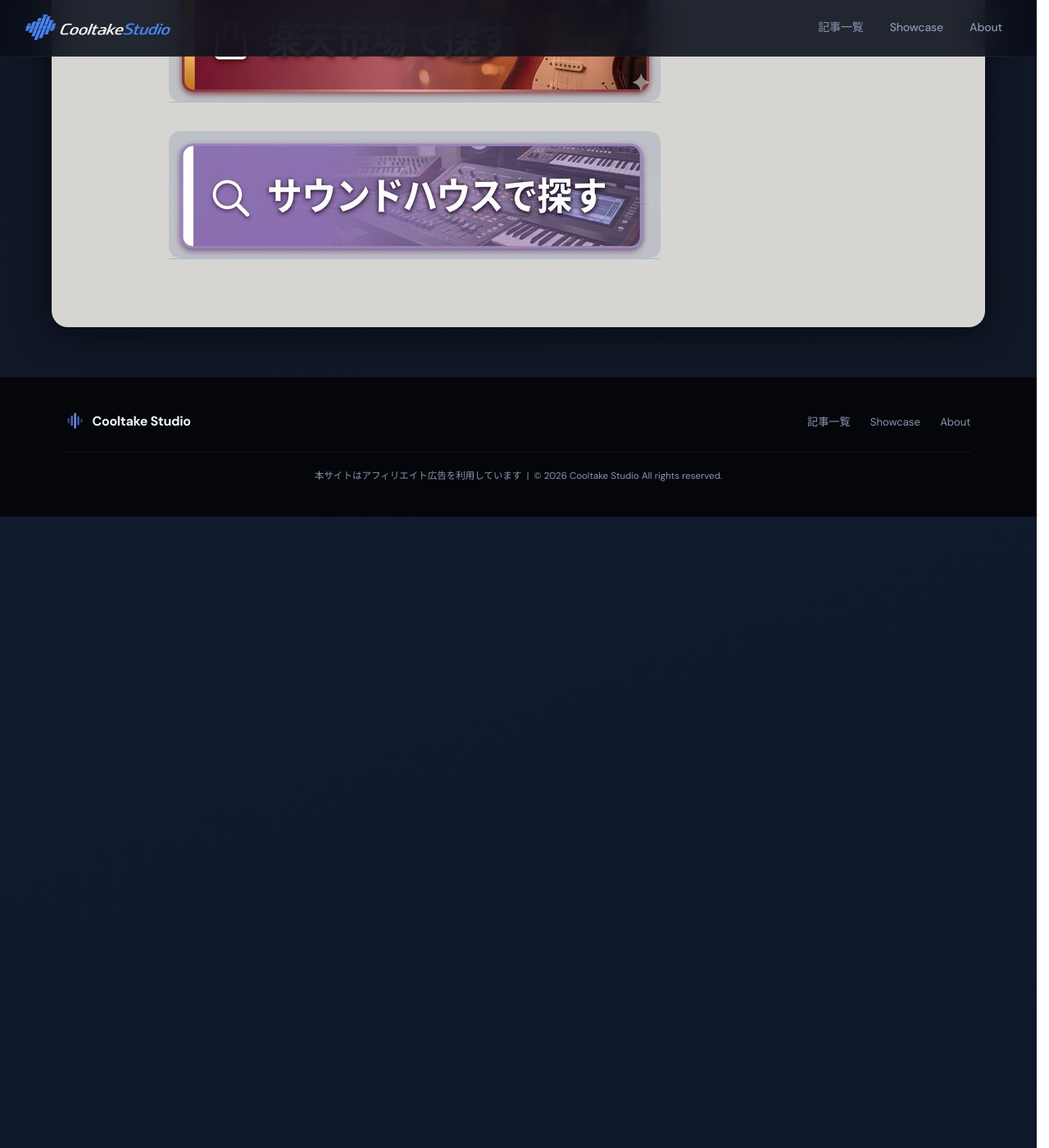
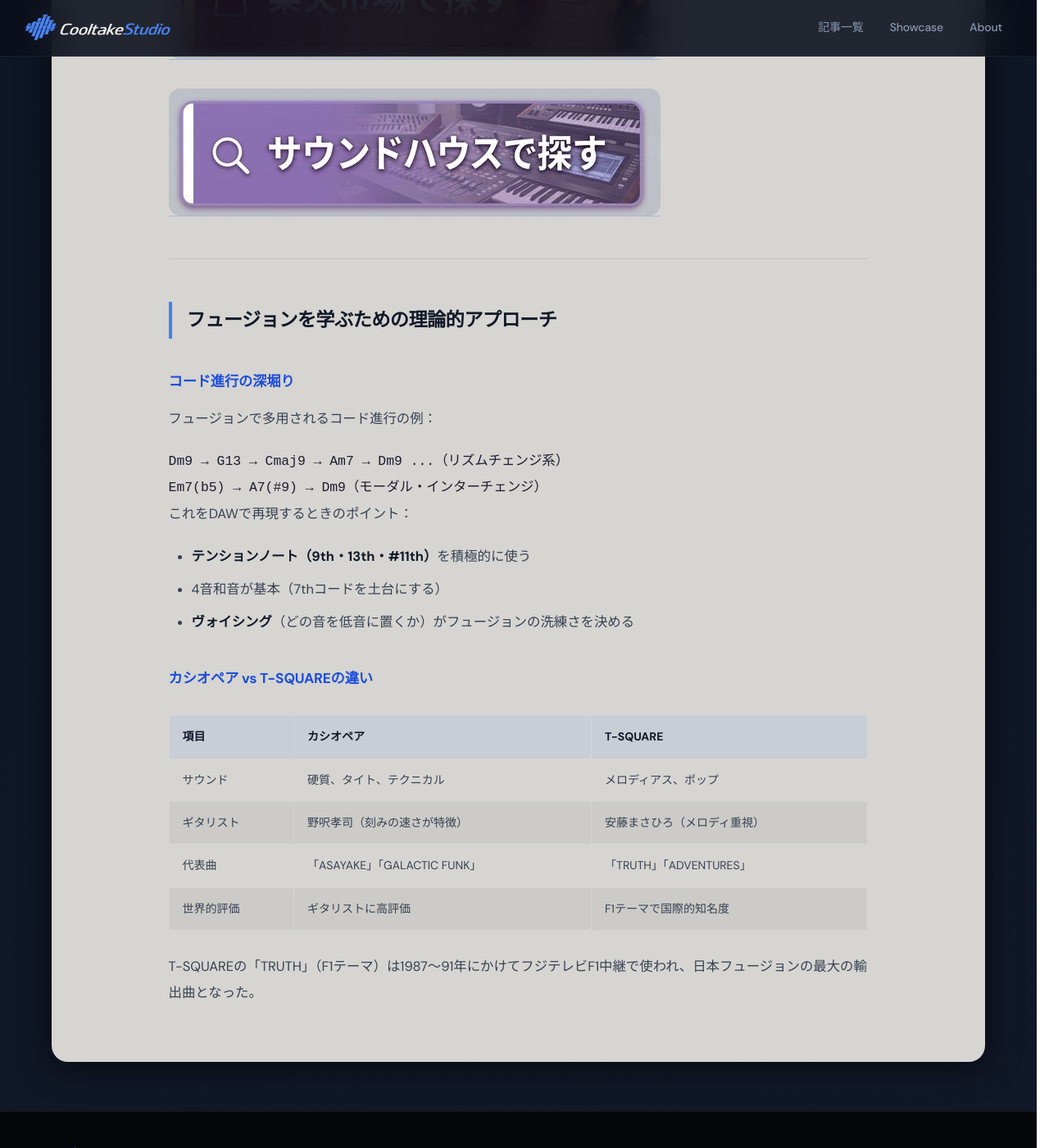
Before and after one commit to cooltake/cooltake-staging, a Jekyll site: the page built from _posts/2026-05-30-japan-music-04-godiego-fusion.md, in a window 1280 px wide and 1400 px high, scrolled down 4260 px. Shown: the whole window at 82% size. Built offline with Jekyll 4.4.1, drawn with Linux system fonts in a browser that asks for light colours; some web fonts are replaced; some of the changed text lies outside the part shown.

Commit message:
fix: fix affiliate links and add deep-dive content to japan music series

````diff
--- a/_posts/2026-05-30-japan-music-04-godiego-fusion.md
+++ b/_posts/2026-05-30-japan-music-04-godiego-fusion.md
@@ -39,7 +38,7 @@
 - **Eventide Harmonizer**：ピッチシフターを使った空間系エフェクト
 
 <div style="margin:1.5rem 0;">
-<a href="https://h.accesstrade.net/sp/cc?rk=0100pdhv00n9hy" rel="nofollow" referrerpolicy="no-referrer-when-downgrade" style="display:inline-block;text-decoration:none;">
+<a href="https://h.accesstrade.net/sp/cc?rk=0100pdhv00n9hy&url=https%3A%2F%2Fwww.soundhouse.co.jp%2Fsearch%2Findex%3Fs_category_cd%3D310%26s_maker_cd%3D%26s_search_all%3D%26s_ord%3D" rel="nofollow" referrerpolicy="no-referrer-when-downgrade" style="display:inline-block;text-decoration:none;">
 <img src="/assets/images/btn-soundhouse.jpg" alt="サウンドハウスで探す" width="600" height="155" style="max-width:100%;height:auto;border-radius:14px;display:block;">
 </a>
 </div>
@@ -76,7 +75,7 @@
 フュージョンに不可欠なエレピサウンド：
 
 <div style="margin:1.5rem 0;">
-<a href="https://hb.afl.rakuten.co.jp/ichiba/2c3fa5a0.94ef6741.2c3fa5a1.98b5e1ce/?pc=https%3A%2F%2Fsearch.rakuten.co.jp%2Fsearch%2Fmall%2F%25E3%2582%25AD%25E3%2583%25BC%25E3%2583%259C%25E3%2583%25BC%25E3%2583%2589%2BMIDI%2F" rel="nofollow" referrerpolicy="no-referrer-when-downgrade" style="display:inline-block;text-decoration:none;">
+<a href="https://hb.afl.rakuten.co.jp/ichiba/54518dd8.3792440a.54518dd9.03b99be4/?pc=https%3A%2F%2Fsearch.rakuten.co.jp%2Fsearch%2Fmall%2F%25E3%2582%25AD%25E3%2583%25BC%25E3%2583%259C%25E3%2583%25BC%25E3%2583%2589%2BMIDI%2F" rel="nofollow" referrerpolicy="no-referrer-when-downgrade" style="display:inline-block;text-decoration:none;">
 <img src="/assets/images/btn-rakuten.jpg" alt="楽天市場で探す" width="600" height="155" style="max-width:100%;height:auto;border-radius:14px;display:block;">
 </a>
 </div>
@@ -105,7 +104,7 @@
 ### 関連アルバム・CDを探す
 
 <div style="margin:1.5rem 0;">
-<a href="https://hb.afl.rakuten.co.jp/ichiba/2c3fa5a0.94ef6741.2c3fa5a1.98b5e1ce/?pc=https%3A//search.rakuten.co.jp/search/mall/%E3%82%B4%E3%83%80%E3%82%A4%E3%82%B4%2B%E3%82%AB%E3%82%B7%E3%82%AA%E3%83%9A%E3%82%A2%2BT-SQUARE%2BCD/" rel="nofollow" referrerpolicy="no-referrer-when-downgrade" style="display:inline-block;text-decoration:none;">
+<a href="https://hb.afl.rakuten.co.jp/ichiba/54518dd8.3792440a.54518dd9.03b99be4/?pc=https%3A//search.rakuten.co.jp/search/mall/%E3%82%B4%E3%83%80%E3%82%A4%E3%82%B4%2B%E3%82%AB%E3%82%B7%E3%82%AA%E3%83%9A%E3%82%A2%2BT-SQUARE%2BCD/" rel="nofollow" referrerpolicy="no-referrer-when-downgrade" style="display:inline-block;text-decoration:none;">
 <img src="/assets/images/btn-rakuten.jpg" alt="楽天市場で探す" width="600" height="155" style="max-width:100%;height:auto;border-radius:14px;display:block;">
 </a>
 </div>
@@ -113,7 +112,7 @@
 ### 関連書籍・教則本を探す
 
 <div style="margin:1.5rem 0;">
-<a href="https://hb.afl.rakuten.co.jp/ichiba/2c3fa5a0.94ef6741.2c3fa5a1.98b5e1ce/?pc=https%3A//search.rakuten.co.jp/search/mall/%E9%9F%B3%E6%A5%BD%E7%90%86%E8%AB%96%2B%E3%83%95%E3%83%A5%E3%83%BC%E3%82%B8%E3%83%A7%E3%83%B3%2B%E6%9C%AC/" rel="nofollow" referrerpolicy="no-referrer-when-downgrade" style="display:inline-block;text-decoration:none;">
+<a href="https://hb.afl.rakuten.co.jp/ichiba/54518dd8.3792440a.54518dd9.03b99be4/?pc=https%3A//search.rakuten.co.jp/search/mall/%E9%9F%B3%E6%A5%BD%E7%90%86%E8%AB%96%2B%E3%83%95%E3%83%A5%E3%83%BC%E3%82%B8%E3%83%A7%E3%83%B3%2B%E6%9C%AC/" rel="nofollow" referrerpolicy="no-referrer-when-downgrade" style="display:inline-block;text-decoration:none;">
 <img src="/assets/images/btn-rakuten.jpg" alt="楽天市場で探す" width="600" height="155" style="max-width:100%;height:auto;border-radius:14px;display:block;">
 </a>
 </div>
@@ -121,13 +120,41 @@
 ### 関連機材・楽器を探す
 
 <div style="margin:1.5rem 0;">
-<a href="https://hb.afl.rakuten.co.jp/ichiba/2c3fa5a0.94ef6741.2c3fa5a1.98b5e1ce/?pc=https%3A//search.rakuten.co.jp/search/mall/%E3%82%B7%E3%83%B3%E3%82%BB%E3%82%B5%E3%82%A4%E3%82%B6%E3%83%BC%2B%E3%82%AD%E3%83%BC%E3%83%9C%E3%83%BC%E3%83%89/" rel="nofollow" referrerpolicy="no-referrer-when-downgrade" style="display:inline-block;text-decoration:none;">
+<a href="https://hb.afl.rakuten.co.jp/ichiba/54518dd8.3792440a.54518dd9.03b99be4/?pc=https%3A//search.rakuten.co.jp/search/mall/%E3%82%B7%E3%83%B3%E3%82%BB%E3%82%B5%E3%82%A4%E3%82%B6%E3%83%BC%2B%E3%82%AD%E3%83%BC%E3%83%9C%E3%83%BC%E3%83%89/" rel="nofollow" referrerpolicy="no-referrer-when-downgrade" style="display:inline-block;text-decoration:none;">
 <img src="/assets/images/btn-rakuten.jpg" alt="楽天市場で探す" width="600" height="155" style="max-width:100%;height:auto;border-radius:14px;display:block;">
 </a>
 </div>
 
 <div style="margin:1.5rem 0;">
-<a href="https://h.accesstrade.net/sp/cc?rk=0100pdhv00n9hy" rel="nofollow" referrerpolicy="no-referrer-when-downgrade" style="display:inline-block;text-decoration:none;">
+<a href="https://h.accesstrade.net/sp/cc?rk=0100pdhv00n9hy&url=https%3A%2F%2Fwww.soundhouse.co.jp%2Fsearch%2Findex%3Fs_category_cd%3D310%26s_maker_cd%3D%26s_search_all%3D%26s_ord%3D" rel="nofollow" referrerpolicy="no-referrer-when-downgrade" style="display:inline-block;text-decoration:none;">
 <img src="/assets/images/btn-soundhouse.jpg" alt="サウンドハウスで探す" width="600" height="155" style="max-width:100%;height:auto;border-radius:14px;display:block;">
 </a>
 </div>
+---
+
+## フュージョンを学ぶための理論的アプローチ
+
+### コード進行の深堀り
+
+フュージョンで多用されるコード進行の例：
+
+```
+Dm9 → G13 → Cmaj9 → Am7 → Dm9 ...（リズムチェンジ系）
+Em7(b5) → A7(#9) → Dm9（モーダル・インターチェンジ）
+```
+
+これをDAWで再現するときのポイント：
+- **テンションノート（9th・13th・#11th）**を積極的に使う
+- 4音和音が基本（7thコードを土台にする）
+- **ヴォイシング**（どの音を低音に置くか）がフュージョンの洗練さを決める
+
+### カシオペア vs T-SQUAREの違い
+
+| 項目 | カシオペア | T-SQUARE |
+|------|----------|---------|
+| サウンド | 硬質、タイト、テクニカル | メロディアス、ポップ |
+| ギタリスト | 野呎孝司（刻みの速さが特徴） | 安藤まさひろ（メロディ重視） |
+| 代表曲 | 「ASAYAKE」「GALACTIC FUNK」 | 「TRUTH」「ADVENTURES」 |
+| 世界的評価 | ギタリストに高評価 | F1テーマで国際的知名度 |
+
+T-SQUAREの「TRUTH」（F1テーマ）は1987〜91年にかけてフジテレビF1中継で使われ、日本フュージョンの最大の輸出曲となった。
````
Also changed, not shown: other parts of _posts/2026-05-30-japan-music-04-godiego-fusion.md (+0 -1 lines).
